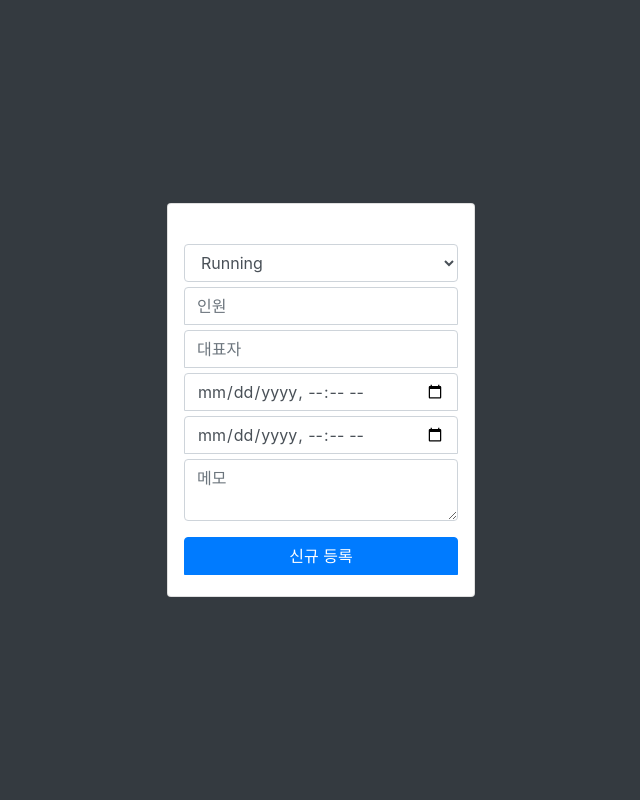
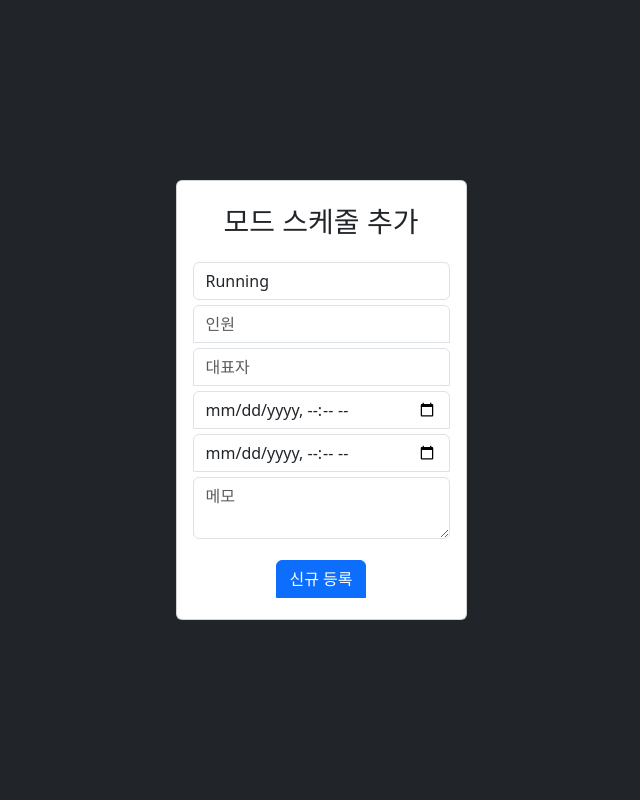
Before and after one commit to nino3116/OpencvProject, a Flask app: page /mode/schedule/ in a window 1280 px wide. Shown: the whole page, without its empty margins (319-959 px from the left). Run offline with Flask 3, Linux system fonts and the light colour scheme; the visitor is signed in with stand-in values (Sample User, id 1); parts of the project's set-up code (start-up, migrations or seed data) failed here and were passed over; some libraries are stand-ins or nearby versions.

Commit message:
UI: 모드 스케줄 관리 페이지 및 관련 템플릿 수정

```diff
--- a/apps/app_nothread.py
+++ b/apps/app_nothread.py
@@ -79,6 +79,8 @@ def create_app(config_key):
     app.register_blueprint(cam_views.cam, url_prefix="/cam")
     # app.register_blueprint(cam_views.cam)
 
+    # from apps.google import views as google_views
+    # app.register_blueprint(google_viesw.google, url_prefix="/google")
     # app.register_error_handler(404, page_not_found)
     # app.register_error_handler(500, internal_server_error)
 
--- a/apps/cam/templates/cam/base.html
+++ b/apps/cam/templates/cam/base.html
@@ -9,7 +9,7 @@
     <title>{% block title %}{% endblock %}</title>
   </head>
 
-  <body class="d-flex w-100 h-100 text-center bg-dark text-white">
+  <body class="d-flex w-100 h-100 text-center bg-dark bg-gradient text-white">
     <div class="cover-container d-flex w-100 h-100 p-3 mx-auto flex-column">
     {% block content %}{% endblock %}
   </body>
--- a/apps/cam/templates/cam/cameraDB.html
+++ b/apps/cam/templates/cam/cameraDB.html
@@ -45,8 +45,11 @@
 			>
 		</main>
 		</div>
+		{% include "cam/footer.html" %}
 	</div>
+{% endblock %}
 
+{% block scripts %}
 	<script>
 		function deleteCamera(cameraId, csrfToken) {
 			if (confirm("정말로 삭제하시겠습니까?")) {
@@ -65,5 +68,5 @@
 			}
 		}
 	</script>
-	{% endblock %}
+{% endblock %}
 </body>
--- a/apps/cam/templates/cam/header.html
+++ b/apps/cam/templates/cam/header.html
@@ -15,6 +15,9 @@
                     </li>
                     <li class="nav-item">
                         <a class="nav-link fw-bold py-1 px-2" href="{{ url_for ("cam.list_videos") }}">Video List</a>
+                    </li>
+                    <li class ="nav-item">
+                        <a class ="nav-link fw-bold py-1 px-2" href="{{ url_for ("mode.index") }}">mode schedule</a>
                     </li>
                     <li class="nav-item dropdown">
                         <a class="nav-link dropdown-toggle fw-bold py-1 px-2" href="#" role="button" data-bs-toggle="dropdown" aria-expanded="false">
--- a/apps/cam/templates/cam/index.html
+++ b/apps/cam/templates/cam/index.html
@@ -1,13 +1,13 @@
 <!DOCTYPE html>
 {% extends "cam/base.html" %}
 {% block title %}camera 관리{% endblock %}
+
 
 <body class="d-flex text-center bg-dark text-white">
   {% block content %}
   <div class="cover-container d-flex w-100 h-100 p-1 mx-auto flex-column">
     {% include "cam/header.html" %}
-
-        <main class="mx-auto my-auto px-3">
+        <main class="m-auto px-5" >
           <h1>스마트 CCTV 관리</h1>
           <p class="lead">
             이 페이지는 실시간 물체 감지 기능을 갖춘 CCTV 관리 시스템입니다.
--- a/apps/mode/templates/mode/base.html
+++ b/apps/mode/templates/mode/base.html
@@ -3,17 +3,14 @@
   <head>
     <meta charset="UTF-8" />
     <meta name="viewport" content="width=device-width, initial-scale=1.0" />
-    <meta name="description" content="" />
+    <meta name="description" content="모드 스케줄 관리"/>
     <title>cam</title>
-    <link
-      rel="stylesheet"
-      href="{{ url_for ('static', filename='css/bootstrap.min.css') }}" />
-    <link
-      rel="stylesheet"
-      href="{{ url_for ('mode.static', filename='style.css') }}" />
+    <link rel="stylesheet" href="https://cdn.jsdelivr.net/npm/bootstrap@5.3.0/dist/css/bootstrap.min.css">
+    <link rel="stylesheet" href="{{ url_for ('mode.static', filename='style.css') }}" />
     <title>{% block title %}{% endblock %}</title>
   </head>
-  <body class="d-flex align-items-center p-5 bg-dark text-white">
+  <body class="d-flex w-100 h-100 text-center bg-dark text-white">
+    <div class="cover-container d-flex w-100 h-100 p-3 mx-auto flex-column">
     {% block content %}{% endblock %}
   </body>
   <script src="https://code.jquery.com/jquery-3.6.4.min.js"></script>
--- a/apps/mode/templates/mode/schedule.html
+++ b/apps/mode/templates/mode/schedule.html
@@ -1,10 +1,9 @@
 {% extends "mode/base.html" %}
 {% block title %} New Users {% endblock %}
 {% block content %}
-<div class="mx-auto dt-auth-main">
-  <div class="card dt-auth-signup">
-    <header>모드 스케줄 추가</header>
-    <section>
+<div class="m-auto">
+  <div class="card">
+    <h3 class ="mt-4">모드 스케줄 추가</h3>
     <form
     method="post"
     action="{{ url_for('mode.schedule', next = request.args.get('next')) }}"
@@ -14,16 +13,16 @@
       {% for message in get_flashed_messages() %}
       <div class="dt-auth-flash">{{ message }}</div>
       {% endfor %}
-    {{ form.mode_type(class="form-control dt-auth-input", placeholder="모드") }}
-    {{ form.people_cnt(class="form-control dt-auth-input", placeholder="인원") }}
-    {{ form.rep_name(class="form-control dt-auth-input", placeholder="대표자") }}
-    {{ form.start_time(class="form-control dt-auth-input", placeholder="시작 시각") }}
-    {{ form.end_time(class="form-control dt-auth-input", placeholder="종료 시각") }}
-    {{ form.memo(class="form-control dt-auth-input", placeholder="메모") }}
+
+      {{ form.mode_type(class="form-control", placeholder="모드") }}
+      {{ form.people_cnt(class="form-control", placeholder="인원") }}
+      {{ form.rep_name(class="form-control ", placeholder="대표자") }}
+      {{ form.start_time(class="form-control ", placeholder="시작 시각") }}
+      {{ form.end_time(class="form-control", placeholder="종료 시각") }}
+      {{ form.memo(class="form-control", placeholder="메모") }}
       <p></p>
-    {{ form.submit(class="btn btn-md btn-primary btn-block dt-auth-btn") }}
+      {{ form.submit(class="btn btn-md btn-primary btn-block") }}
     </form>
-</section>
   </div>
 </div>
 {% endblock %}
```
Also changed, not shown: apps/cam/templates/cam/videoList.html (+11 -2 lines), apps/mode/templates/mode/index.html (+13 -28 lines). Lines whose indentation alone changed are shown as unchanged.
